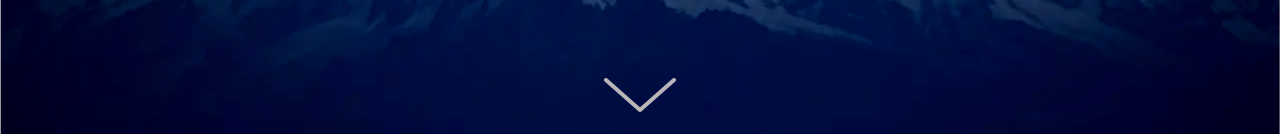
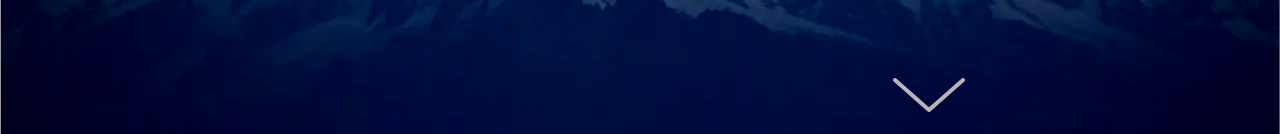
Before and after one commit to lucianosimoni/portfolio, a React (Vite) app: page / in a window 1280 px wide. Shown: the part 666-800 px from the top of the page. Built offline with nearby package versions, Linux system fonts and the light colour scheme; what tailwind-clip-path would draw is missing.

Commit message:
Added down arrow animation
So it is moving smoothly though the screen

```diff
--- a/src/App.jsx
+++ b/src/App.jsx
@@ -51,8 +51,10 @@ export default function App() {
         <div
           className={
             splash
-              ? "animate-opacity-fade-in z-50 absolute bottom-4 w-full flex items-center justify-center align-middle transition-[animation]"
-              : "animate-pulse z-50 absolute bottom-4 w-full flex items-center justify-center align-middle transition-[animation]"
+              ? "animate-opacity-fade-in-2s-delay z-50 absolute left-[calc(50%-2.75rem)] bottom-4 transition-[left] ease-in-out duration-1000"
+              : homeVisible
+              ? "left-[calc(100%-11rem-8rem-2.75rem)] animate-pulse z-50 absolute bottom-4 transition-[left] ease-in-out duration-1000"
+              : "animate-pulse z-50 absolute left-[calc(50%-2.75rem)] bottom-4 transition-[left] ease-in-out duration-1000"
           }
         >
           <svg
```
